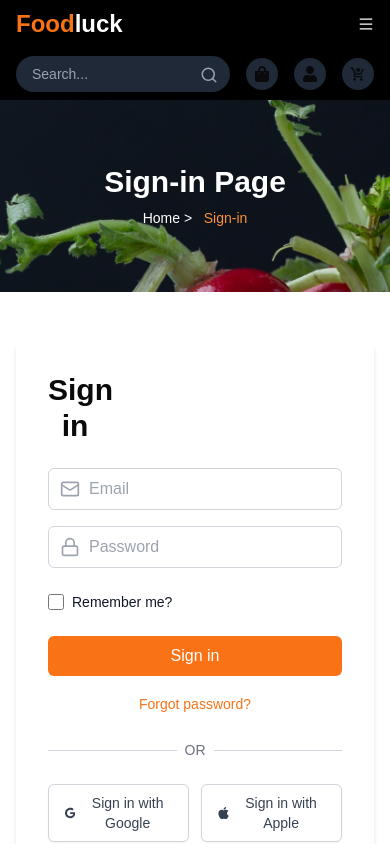
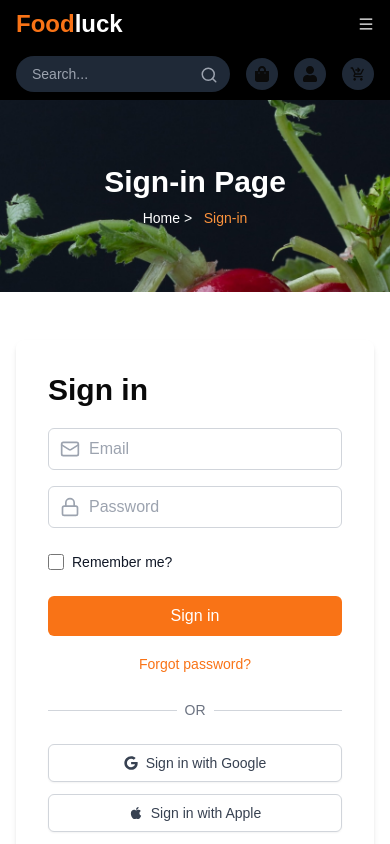
Before and after one commit to Tahasaif3/Figma-Templa-9-Hackathon, a Next.js app: page /Signin in a window 390 px wide. Shown: the top 844 px of the page. Built offline with nearby package versions, Linux system fonts and the light colour scheme.

Commit message:
page.tsx

```diff
--- a/app/Signin/page.tsx
+++ b/app/Signin/page.tsx
@@ -17,7 +17,7 @@ export default function SignUpPage() {
   };
   return (
     <div className="min-h-screen bg-white">
-       <header className="bg-black py-2">
+      <header className="bg-black py-2">
         <nav className="container mx-auto px-4 flex flex-wrap justify-between items-center">
           <div className="text-white font-bold text-2xl"><span className="text-orange-500 font-bold text-2xl">Food</span>luck</div>
 
@@ -28,8 +28,8 @@ export default function SignUpPage() {
             <AiOutlineMenu />
           </button>
           <ul
-            className={`${isMenuOpen ? "block" : "hidden"} md:flex space-x-6 text-white justify-center items-center w-full md:w-auto`}><br/>
-             <li><Link href="/" className="hover:text-orange-500">Home</Link></li>
+            className={`${isMenuOpen ? "block" : "hidden"} md:flex space-x-6 text-white justify-center items-center w-full md:w-auto`}><br />
+            <li><Link href="/" className="hover:text-orange-500">Home</Link></li>
             <li><Link href="/Menu" className="hover:text-orange-500">Menu</Link></li>
             <li><Link href="/Blog" className="hover:text-orange-500">Blog</Link></li>
             <li><Link href="/Pages" className="hover:text-orange-500">Pages</Link></li>
@@ -76,7 +76,7 @@ export default function SignUpPage() {
       {/* Signin Form */}
       <main className="flex-grow flex items-center justify-center px-4 py-12">
         <div className="bg-white p-8 rounded-lg shadow-md w-full max-w-md">
-          <h2 className="text-3xl font-bold text-center mb-6 mr-60">Sign in</h2>
+          <h2 className="text-3xl font-bold whitespace-nowrap md:text-4xl sm:text:md mb-5">Sign in</h2>
           <form>
             <div className="mb-4 relative">
               <Mail className="absolute left-3 top-1/2 transform -translate-y-1/2 text-gray-400" size={20} />
@@ -124,22 +124,23 @@ export default function SignUpPage() {
                 <span className="px-2 bg-white text-gray-500">OR</span>
               </div>
             </div>
-            <div className="mt-6 grid grid-cols-2 gap-3">
+            <div className="mt-6 grid grid-cols-1 gap-3 sm:grid-cols-2">
               <button className="flex justify-center items-center px-4 py-2 border border-gray-300 rounded-md shadow-sm text-sm font-medium text-gray-700 bg-white hover:bg-gray-50">
                 <FaGoogle width={20} height={20} className="mr-2" />
                 Sign in with Google
               </button>
-              <button className="flex justify-center items-center px-4 py-2 border border-gray-300 rounded-md shadow-sm text-sm font-medium text-gray-700 bg-white relative  hover:bg-gray-50">
+              <button className="flex justify-center items-center px-4 py-2 border border-gray-300 rounded-md shadow-sm text-sm font-medium text-gray-700 bg-white hover:bg-gray-50">
                 <FaApple width={20} height={20} className="mr-2" />
-                 Sign in with Apple
+                Sign in with Apple
               </button>
             </div>
+
           </div>
         </div>
       </main>
 
       {/* Footer */}
-     <Footer/>
+      <Footer />
     </div>
   );
 }
```
